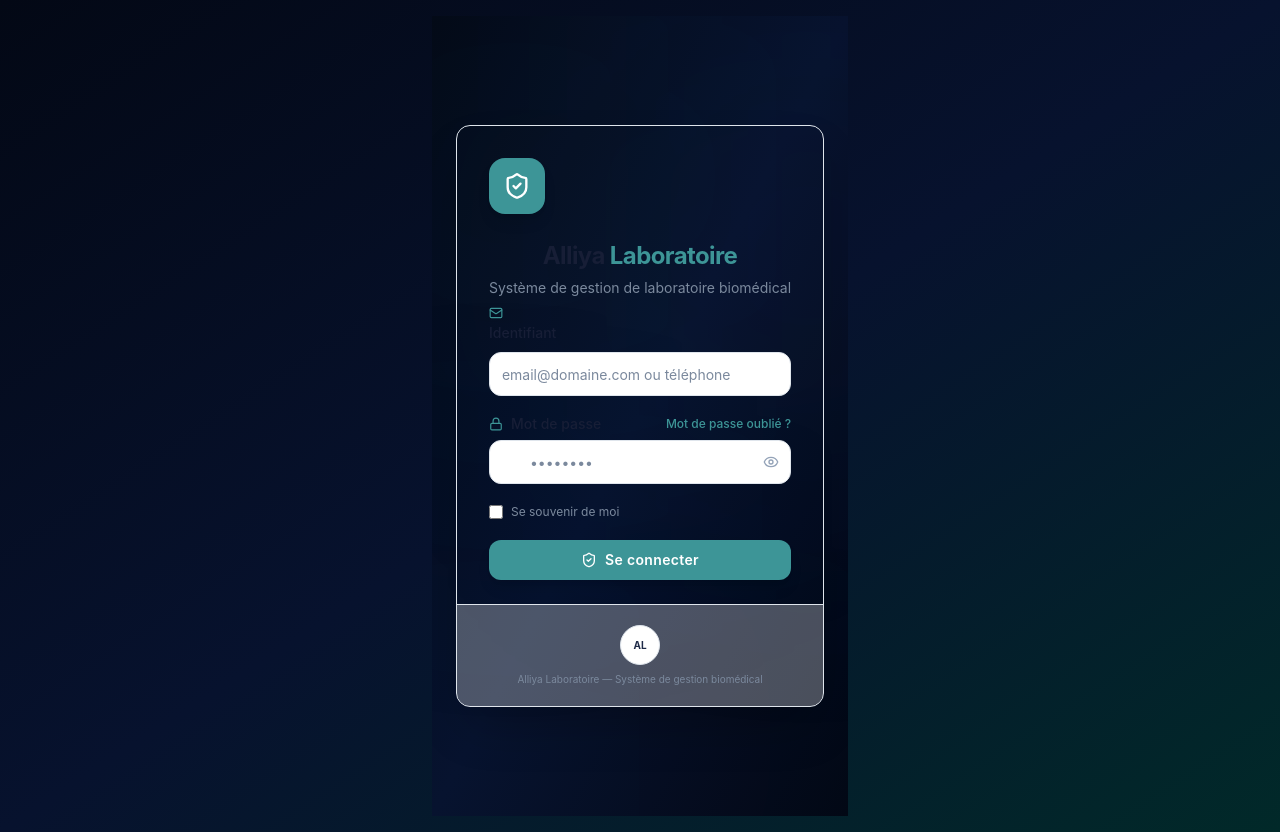
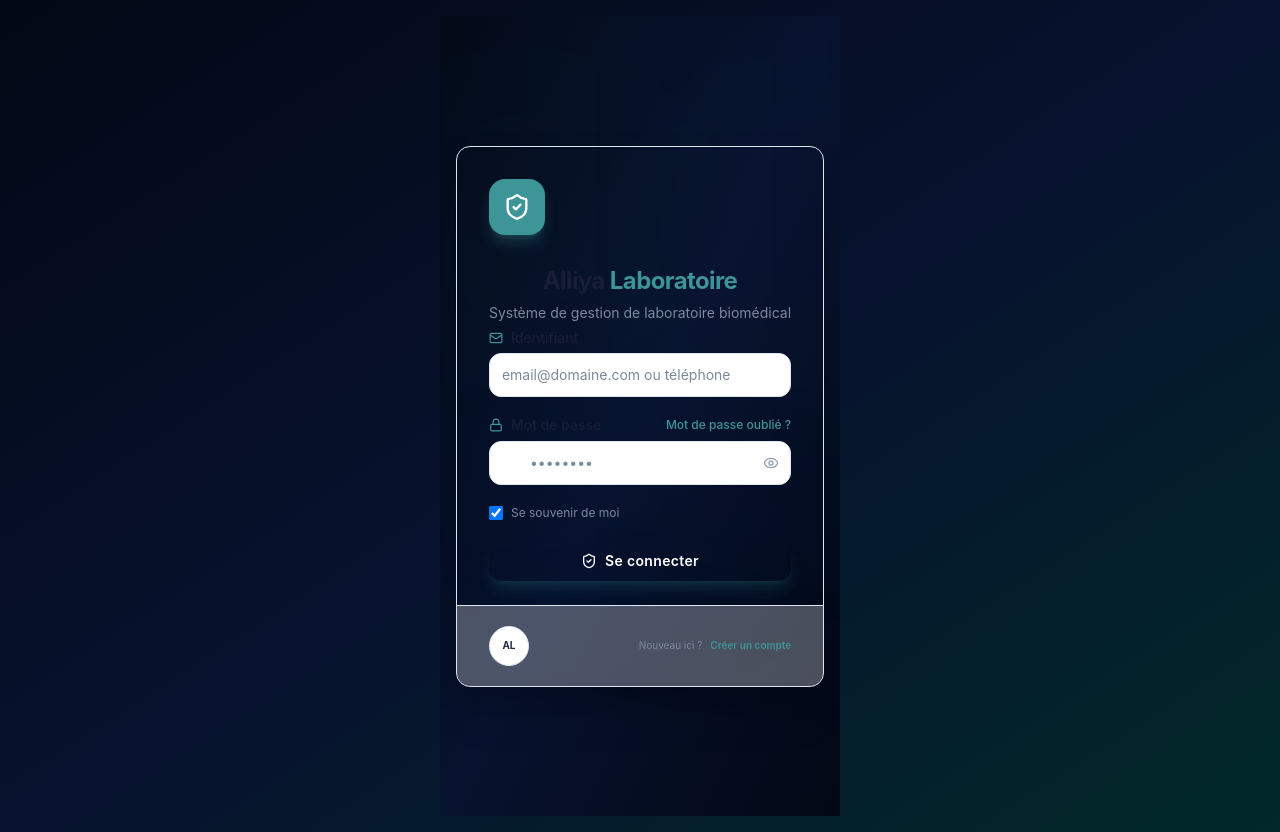
Before and after one commit to Malachiekighembe/alliya-laboratoire, a Next.js app in the folder labo-web/: page /login in a window 1280 px wide. Built offline with nearby package versions, Linux system fonts and the light colour scheme; no server answers; what @supabase/auth-helpers-nextjs would draw is missing.

Commit message:
Fix login deconnexion + redesign page login (api.setToken avant render, CSS nettoyé, design moderne)

```diff
--- a/labo-web/app/(auth)/login/page.tsx
+++ b/labo-web/app/(auth)/login/page.tsx
@@ -2,12 +2,12 @@
 
 import * as React from "react";
 import { useRouter } from "next/navigation";
-import { Eye, EyeOff, Mail, Lock, ShieldCheck, ChevronRight } from "lucide-react";
+import { Eye, EyeOff, Mail, Lock, ShieldCheck, ChevronRight, AlertTriangle } from "lucide-react";
 import { useAuth } from "@/hooks/useAuth";
 import { Button } from "@/components/ui/button";
 import { Input } from "@/components/ui/input";
 import { Label } from "@/components/ui/label";
-import { Card, CardContent, CardDescription, CardHeader, CardTitle } from "@/components/ui/card";
+import { Card, CardContent, CardHeader, CardTitle } from "@/components/ui/card";
 import { Alert, AlertDescription, AlertTitle } from "@/components/ui/alert";
 
 export default function LoginPage() {
@@ -34,29 +34,29 @@ export default function LoginPage() {
   };
 
   return (
-    <div className="relative flex min-h-screen items-center justify-center bg-gradient-to-br from-alliya-dark-900 via-alliya-dark-800 to-alliya-dark-900 p-6 overflow-hidden">
+    <div className="relative flex min-h-screen items-center justify-center bg-gradient-to-br from-alliya-dark-900 via-alliya-dark-800 to-alliya-dark-900 p-4 overflow-hidden">
       {/* Décorations subtiles */}
       <div className="absolute top-[-10%] left-[-10%] w-[60%] h-[60%] bg-[#3D9597]/10 rounded-full blur-[160px]" />
       <div className="absolute top-[10%] right-[-10%] w-[40%] h-[40%] bg-[#1E2A47]/30 rounded-full blur-[140px]" />
-      <div className="absolute bottom-[-15%] left-[-10%] w-[50%] h-[50%] bg-[#3D9597]/5 rounded-full blur-[160px]" />
 
       <div className="relative z-10 w-full max-w-md">
         <Card className="shadow-2xl border-border/50 bg-card overflow-hidden border border-border">
           <CardHeader className="px-8 pt-8 pb-2 text-center">
-            <div className="flex h-14 w-14 items-center justify-center rounded-2xl bg-alliya-turquoise text-white mb-5 shadow-lg shadow-[#3D9597]_0px_0px_15px_rgba(61,149,151,$($matches[1]/100))">
+            <div className="flex h-14 w-14 items-center justify-center rounded-2xl bg-alliya-turquoise text-white mb-6 shadow-lg shadow-[#3D9597]/30">
               <ShieldCheck className="h-7 w-7" />
             </div>
             <CardTitle className="text-2xl font-bold tracking-tight">
               Alliya<span className="text-alliya-turquoise-700"> Laboratoire</span>
             </CardTitle>
-            <CardDescription className="text-muted-foreground text-sm mt-2">
+            <p className="text-muted-foreground text-sm mt-2">
               Système de gestion de laboratoire biomédical
-            </CardDescription>
+            </p>
           </CardHeader>
 
           <CardContent className="px-8 pb-6 space-y-6">
             {error && (
               <Alert variant="destructive" className="text-sm">
+                <AlertTriangle className="h-4 w-4 mr-2" />
                 <AlertTitle>Erreur de connexion</AlertTitle>
                 <AlertDescription>{error}</AlertDescription>
               </Alert>
@@ -64,8 +64,8 @@ export default function LoginPage() {
 
             <form onSubmit={onSubmit} className="space-y-5">
               <div className="space-y-2">
-                <Label htmlFor="identifier" className="font-medium">
-                  <Mail className="h-3.5 w-3.5 text-alliya-turquoise-700 mr-2" />
+                <Label htmlFor="identifier" className="font-medium flex items-center gap-2">
+                  <Mail className="h-3.5 w-3.5 text-alliya-turquoise-700" />
                   Identifiant
                 </Label>
                 <Input
@@ -75,7 +75,7 @@ export default function LoginPage() {
                   value={identifier}
                   onChange={(e) => setIdentifier(e.target.value)}
                   placeholder="email@domaine.com ou téléphone"
-                  className="text-sm placeholder:text-muted-foreground bg-background border border-input focus:border-alliya-turquoise focus:ring-2 ring-[#3D9597]/20 transition-all h-11 rounded-xl"
+                  className="text-sm placeholder:text-muted-foreground bg-background border border-input focus:border-alliya-turquoise focus:ring-2 focus:ring-[#3D9597]/20 transition-all h-11 rounded-xl"
                   required
                 />
               </div>
@@ -98,7 +98,7 @@ export default function LoginPage() {
                     value={password}
                     onChange={(e) => setPassword(e.target.value)}
                     placeholder="••••••••"
-                    className="pl-10 pr-10 text-sm placeholder:text-muted-foreground bg-background border border-input focus:border-alliya-turquoise focus:ring-2 ring-[#3D9597]/20 transition-all h-11 rounded-xl"
+                    className="pl-10 pr-10 text-sm placeholder:text-muted-foreground bg-background border border-input focus:border-alliya-turquoise focus:ring-2 focus:ring-[#3D9597]/20 transition-all h-11 rounded-xl"
                     required
                   />
                   <button
@@ -115,6 +115,7 @@ export default function LoginPage() {
                 <label className="flex items-center gap-2 cursor-pointer select-none">
                   <input
                     type="checkbox"
+                    defaultChecked
                     className="rounded border-alliya-dark-500 text-alliya-turquoise-700 focus:ring-alliya-turquoise-700 bg-background h-3.5 w-3.5"
                   />
                   <span className="text-muted-foreground">Se souvenir de moi</span>
@@ -123,7 +124,7 @@ export default function LoginPage() {
 
               <Button
                 type="submit"
-                className="w-full btn-turquoise py-3.5 rounded-xl text-sm font-semibold tracking-wide active:scale-[0.97] shadow-lg shadow-[#3D9597]_0px_0px_15px_rgba(61,149,151,$($matches[1]/100))"
+                className="w-full py-3.5 rounded-xl text-sm font-semibold tracking-wide active:scale-[0.97] shadow-lg shadow-[#3D9597]/20"
                 disabled={loading}
               >
                 {loading ? (
@@ -142,13 +143,16 @@ export default function LoginPage() {
           </CardContent>
 
           <div className="border-t border-border px-8 py-5 bg-muted/30">
-            <div className="flex flex-col items-center justify-center gap-2 text-center">
+            <div className="flex items-center justify-between gap-4 text-center">
               <div className="flex h-10 w-10 items-center justify-center rounded-full bg-background border border-border">
                 <span className="text-[10px] font-bold text-alliya-dark-700">AL</span>
               </div>
-              <p className="text-[10px] text-muted-foreground leading-tight">
-                Alliya Laboratoire — Système de gestion biomédical
-              </p>
+              <div className="flex items-center gap-2">
+                <span className="text-[10px] text-muted-foreground">Nouveau ici ?</span>
+                <a href="/register" className="text-[10px] text-alliya-turquoise-700 font-semibold hover:underline">
+                  Créer un compte
+                </a>
+              </div>
             </div>
           </div>
         </Card>
--- a/labo-web/components/auth/AuthProvider.tsx
+++ b/labo-web/components/auth/AuthProvider.tsx
@@ -50,11 +50,11 @@ export function AuthProvider({ children }: { children: React.ReactNode }) {
   });
   const [error, setError] = React.useState<string | null>(null);
 
-  React.useEffect(() => {
-    if (tokens) {
-      api.setToken(tokens.access_token);
-    }
-  }, [tokens]);
+  // S'assurer que le token est configure sur l'instance API AVANT tout render des enfants
+  // pour eviter les requetes sans Authorization header (cause de deconnexion)
+  if (tokens) {
+    api.setToken(tokens.access_token);
+  }
 
   const login = React.useCallback(async (identifier: string, password: string) => {
     setError(null);
```
Also changed, not shown: labo-web/package.json (+4 -4 lines), 1 other file (tests, documents, lock files or other folders).
